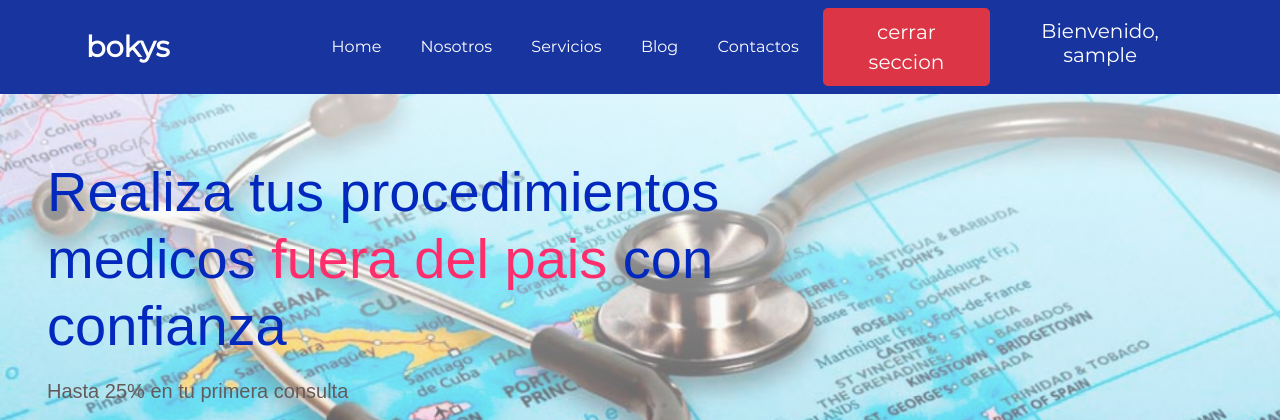
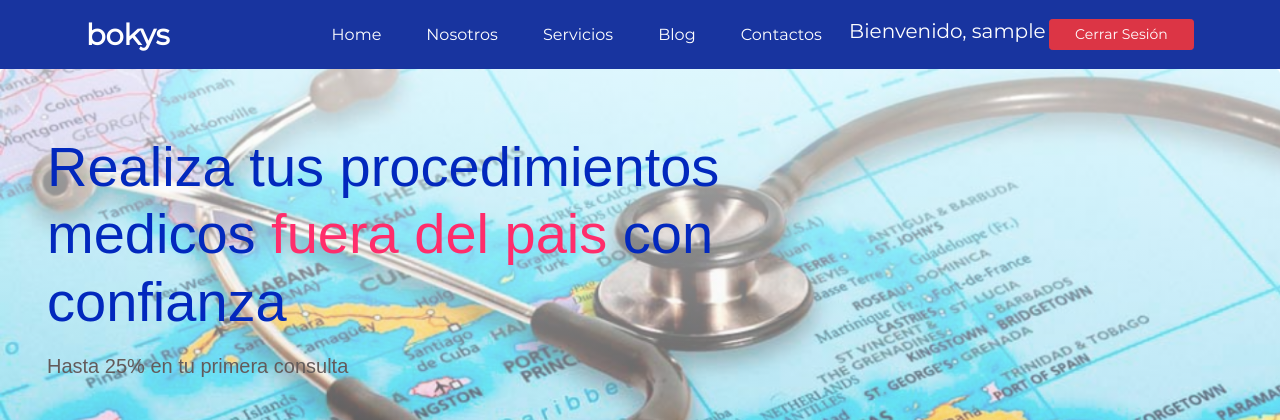
Before and after one commit to atreiderleto/ladingdjango, a Django app: page /landing/ in a window 1280 px wide. Shown: the top 420 px of the page. Run offline with Django 3.2, Linux system fonts and the light colour scheme; the visitor is signed in with stand-in values (Sample User, id 1); some libraries are stand-ins or nearby versions.

Commit message:
cambios en template

```diff
--- a/templates/landing.html
+++ b/templates/landing.html
@@ -173,9 +173,6 @@
         </form>
     </section>
 {% else %}
-
-
-
 {% endif %}
 
 
--- a/templates/nav-bar.html
+++ b/templates/nav-bar.html
@@ -33,12 +33,14 @@
 
                 </ul>
 
-                {% if user.is_authenticated %}
-                        <a class="btn btn-lg btn-danger ml-auto" href="{% url 'index:logout' %}">cerrar seccion</a>
-                        <h3 class="text-white lead ml-3 text-center">Bienvenido, {{user.username}}</h3>
+                {% if not  user.is_authenticated %}
+                      <a href="" class="btn btn-lg btn-danger ml-auto col-4" data-toggle="modal" data-target="#exampleModal">Obten
+                     tu descuento</a>
+
+
                 {% else %}
-                 <a href="" class="btn btn-lg btn-danger ml-auto" data-toggle="modal" data-target="#exampleModal">Obten
-                    tu descuento</a>
+                    <h3 class="text-white lead ml-auto text-center ">Bienvenido, {{user.username}}</h3>
+                    <a class="btn btn-sm btn-danger ml-auto col-2" href="{% url 'index:logout' %}">Cerrar Sesión</a>
 
                  {% endif %}
 
```
